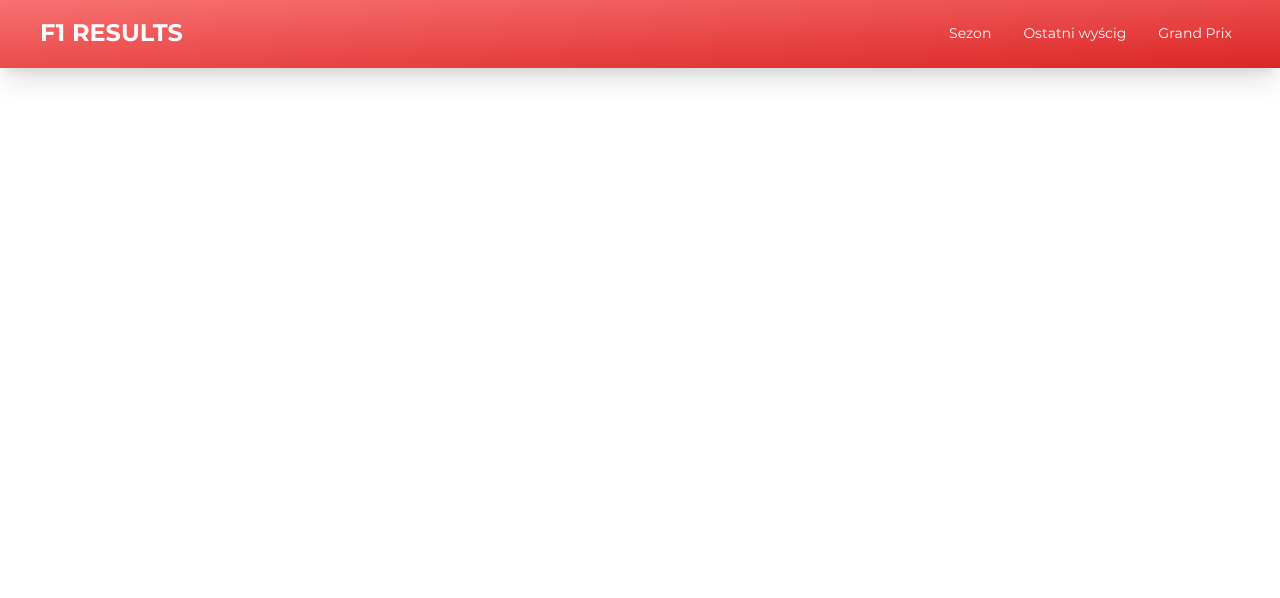
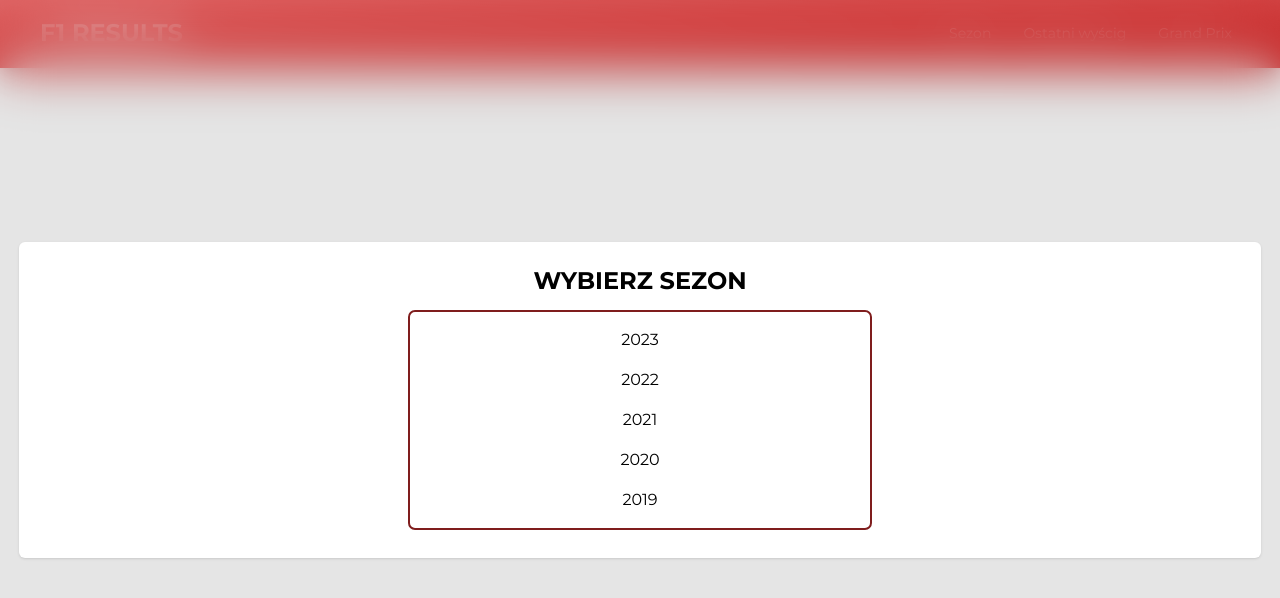
Before and after one commit to n3tr00x/f1-results-react-ts, a React (Vite) app: page / in a window 1280 px wide. Both pictures are taken after a click on the button "Sezon". Shown: the top 598 px of the page. Built offline with nearby package versions, Linux system fonts and the light colour scheme.

Commit message:
feat: Create season picker modal
When user clicks on season option in menu, user can select specific
season from the list from 1950 to current year

```diff
--- a/src/App.tsx
+++ b/src/App.tsx
@@ -1,10 +1,12 @@
 import { ModalContextProvider } from './contexts/ModalContext';
 import { Header } from './components/Header';
+import { SeasonPickerModal } from './components/modals/SeasonPicker';
 
 export function App() {
 	return (
 		<ModalContextProvider>
 			<Header />
+			<SeasonPickerModal />
 		</ModalContextProvider>
 	);
 }
--- a/src/components/Navigation.tsx
+++ b/src/components/Navigation.tsx
@@ -1,11 +1,15 @@
+import { useContext } from 'react';
 import { Button } from './UI/Button';
+import { ModalContext } from '../contexts/ModalContext';
 
 export function Navigation() {
+	const { openSeasonsModal } = useContext(ModalContext);
+
 	return (
 		<nav className="fixed inset-x-0 bottom-0 bg-gradient-to-br from-red-400 to-red-600 p-4 shadow-xl md:static md:bg-transparent md:from-transparent md:to-transparent md:p-0 md:shadow-none">
 			<ul className="flex justify-center gap-4 text-sm text-slate-50">
 				<li>
-					<Button>Sezon</Button>
+					<Button onClick={openSeasonsModal}>Sezon</Button>
 				</li>
 				<li>
 					<Button>Ostatni wyścig</Button>
--- /dev/null
+++ b/src/components/modals/SeasonPicker/SeasonPicker.tsx
@@ -0,0 +1,39 @@
+import { useMemo } from 'react';
+
+const generateYearsArray = () => {
+	const startYear = 1950;
+	const currentYear = new Date().getFullYear();
+
+	const yearsArray = Array.from({ length: currentYear - startYear + 1 }, (_, index) => {
+		const year = currentYear - index;
+		const value = year === currentYear ? 'current' : year;
+
+		return {
+			value: value,
+			year: year,
+		};
+	});
+
+	return yearsArray;
+};
+
+export function SeasonPicker() {
+	const options = useMemo(generateYearsArray, []);
+
+	return (
+		<select
+			size={5}
+			className="w-full rounded-md border-2 border-red-500 p-2 text-center outline-red-900"
+		>
+			{options.map(option => (
+				<option
+					key={option.value}
+					value={option.value}
+					className="cursor-pointer p-3"
+				>
+					{option.year}
+				</option>
+			))}
+		</select>
+	);
+}
--- /dev/null
+++ b/src/components/modals/SeasonPicker/index.tsx
@@ -0,0 +1,19 @@
+import { useContext } from 'react';
+import { Modal } from '../../UI/Modal';
+import { ModalContext } from '../../../contexts/ModalContext';
+import { SeasonPicker } from './SeasonPicker';
+
+export function SeasonPickerModal() {
+	const { index, closeModal } = useContext(ModalContext);
+
+	return (
+		<Modal isOpen={index === 'SEASONS'} onClose={closeModal}>
+			<div className="m-auto w-full max-w-lg p-6">
+				<h2 className="mb-3 text-center font-mt-bold text-2xl uppercase">
+					wybierz sezon
+				</h2>
+				<SeasonPicker />
+			</div>
+		</Modal>
+	);
+}
--- a/src/index.tsx
+++ b/src/index.tsx
@@ -12,5 +12,5 @@ createRoot(document.getElementById('root')!).render(
 		<QueryClientProvider client={queryClient}>
 			<App />
 		</QueryClientProvider>
-	</StrictMode>
+	</StrictMode>,
 );
```
